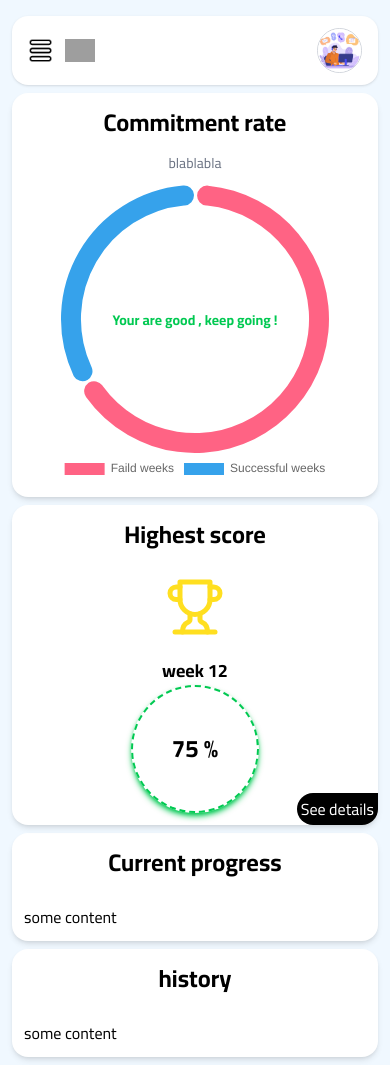
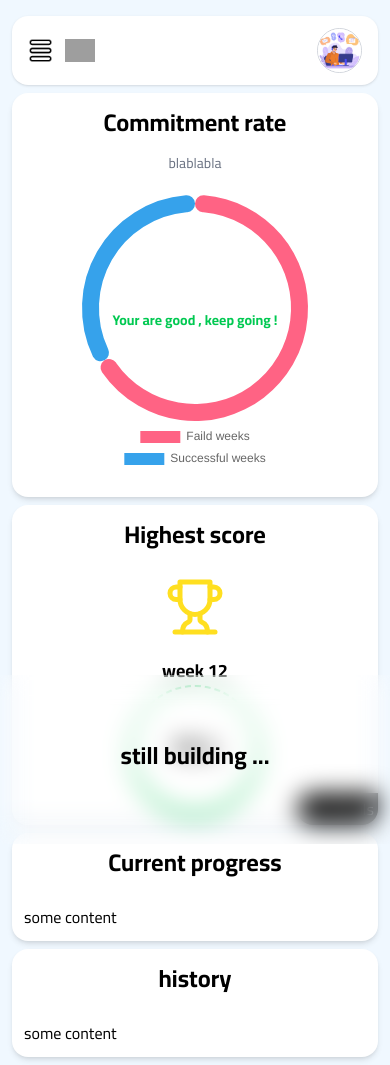
Before and after one commit to Amar-Dev1/GGLifeUI, a React (Vite) app: page /dashboard in a window 390 px wide. Built offline with nearby package versions, Linux system fonts and the light colour scheme; grey boxes are pictures that could not be loaded.

Commit message:
build commitment rate

```diff
--- a/src/pages/Dashboard/layout/Layout.tsx
+++ b/src/pages/Dashboard/layout/Layout.tsx
@@ -9,7 +9,6 @@ const Layout: React.FC = () => {
         <div id='dashboard' className={`min-h-screen flex ${theme}`}>
             <Sidebar isClicked={isSidebarOpen} setIsClicked={setIsSidebarOpen} />
             <div className={`main-content relative px-3 py-2 grow ml-0 flex flex-col mr-auto transition-all duration-300 lg:ml-[250px] ${theme === 'dark' ? 'bg-[#232333]' : ''}`}>
-                {/* <div className="overlay fixed top-0 right-0 w-[80%] h-full bg-[rgba(33, 33, 33, 0.5)] backdrop-blur-md z-[999] flex justify-center items-center"><h1 className='font-bold text-2xl animate-bounce'>still building ...</h1></div> */}
                 <Dashbar isClicked={isSidebarOpen} setIsClicked={setIsSidebarOpen} />
                 <Content />
             </div>
--- a/src/pages/Dashboard/layout/components/Content.tsx
+++ b/src/pages/Dashboard/layout/components/Content.tsx
@@ -1,9 +1,8 @@
-import React, { use, useEffect, useState } from "react";
-import { DashCard, FadeIn, GGlink } from "../../../..";
+import React, { useEffect, useState } from "react";
+import { DashCard, GGlink } from "../../../..";
 import { Doughnut } from "react-chartjs-2";
 import { Chart as ChartJS, ArcElement, Tooltip, Legend } from "chart.js";
 import { Trophy } from "lucide-react";
-import { Link } from "react-router-dom";
 
 const MainContent: React.FC = () => {
   // chart
@@ -22,11 +21,12 @@ const MainContent: React.FC = () => {
     ],
   };
 
+
   const options = {
     responsive: true,
     plugins: {
       legend: {
-        position: "bottom",
+        position: "bottom" as const,
       },
       title: {
         display: true,
@@ -34,7 +34,9 @@ const MainContent: React.FC = () => {
       },
     },
     cutout: "85%",
-    spacing: "2",
+    layout: {
+      padding: 10,
+    },
   };
 
   // status of the commitment rate
@@ -46,7 +48,7 @@ const MainContent: React.FC = () => {
 
   useEffect(() => {
     setIsAnimating(true);
-    const timeout = setTimeout(() => {
+    setTimeout(() => {
       setIsAnimating(false);
     }, 500);
   }, [highestScore]);
@@ -102,12 +104,13 @@ const MainContent: React.FC = () => {
                 </span>
               </div>
             </div>
-            {/* <Link to="#" className="absolute right-0 bottom-0 bg-">see details</Link> */}
             <GGlink takeTo={'#'} title="See details" className="absolute right-0 bottom-0 text-white m-0! p-1! rounded-tr-2xl hover:translate-y-0! "/>
           </DashCard>
         </div>
       </div>
-      <div className="grid grid-col-1 lg:grid-cols-12 gap-2 mt-2">
+      <div className="relative grid grid-col-1 lg:grid-cols-12 gap-2 mt-2">
+                <div className="overlay fixed bottom-0 right-0 w-full h-[20%] bg-[rgba(33, 33, 33, 0.5)] backdrop-blur-md z-[999] flex justify-center items-center"><h1 className='font-bold text-2xl animate-bounce'>still building ...</h1></div>
+
         <div className="lg:col-span-8">
           <DashCard
             cardTitle="Current progress"
@@ -121,6 +124,7 @@ const MainContent: React.FC = () => {
             some content
           </DashCard>
         </div>
+
       </div>
     </div>
   );
--- a/src/sections/Landing/Landing.tsx
+++ b/src/sections/Landing/Landing.tsx
@@ -1,21 +1,14 @@
 import React from 'react'
 import { GGlink } from '../..';
 const Landing: React.FC = () => {
-  const [show, setShow] = React.useState(false);
-  const handleClick = () => {
-    setShow(true);
-    setTimeout(() => {
-      setShow(false);
-    }, 1500);
-  }
+
   return (
     <>
       <div id="landing" className='min-h-[80vh] flex justify-center items-center p-4 my-4'>
         <div className="text-center py-4 flex flex-col items-center">
           <h1 className='text-3xl lg:text-5xl font-bold'>Take Control of Your Life ⚡</h1>
           <p className='text-gray-500 my-7 w-[60%] text-wrap text-sm lg:text-lg'>Empower your personal growth by simplifying daily tasks and fostering meaningful routines. Organize priorities, cultivate consistency, and track progress with clarity and purpose.</p>
-          <GGlink title='Get into dashboard !' className='bg-black text-white' takeTo={'#'} onClick={handleClick}/>
-          <span className={`soon-message font-bold my-3 text-xl transition-all ${show ? 'scale-100':'scale-0'}`}>Soon !</span>
+          <GGlink title='Get into dashboard !' className='bg-black text-white' takeTo={'/dashboard'}/>
         </div>
       </div>
     </>
```
